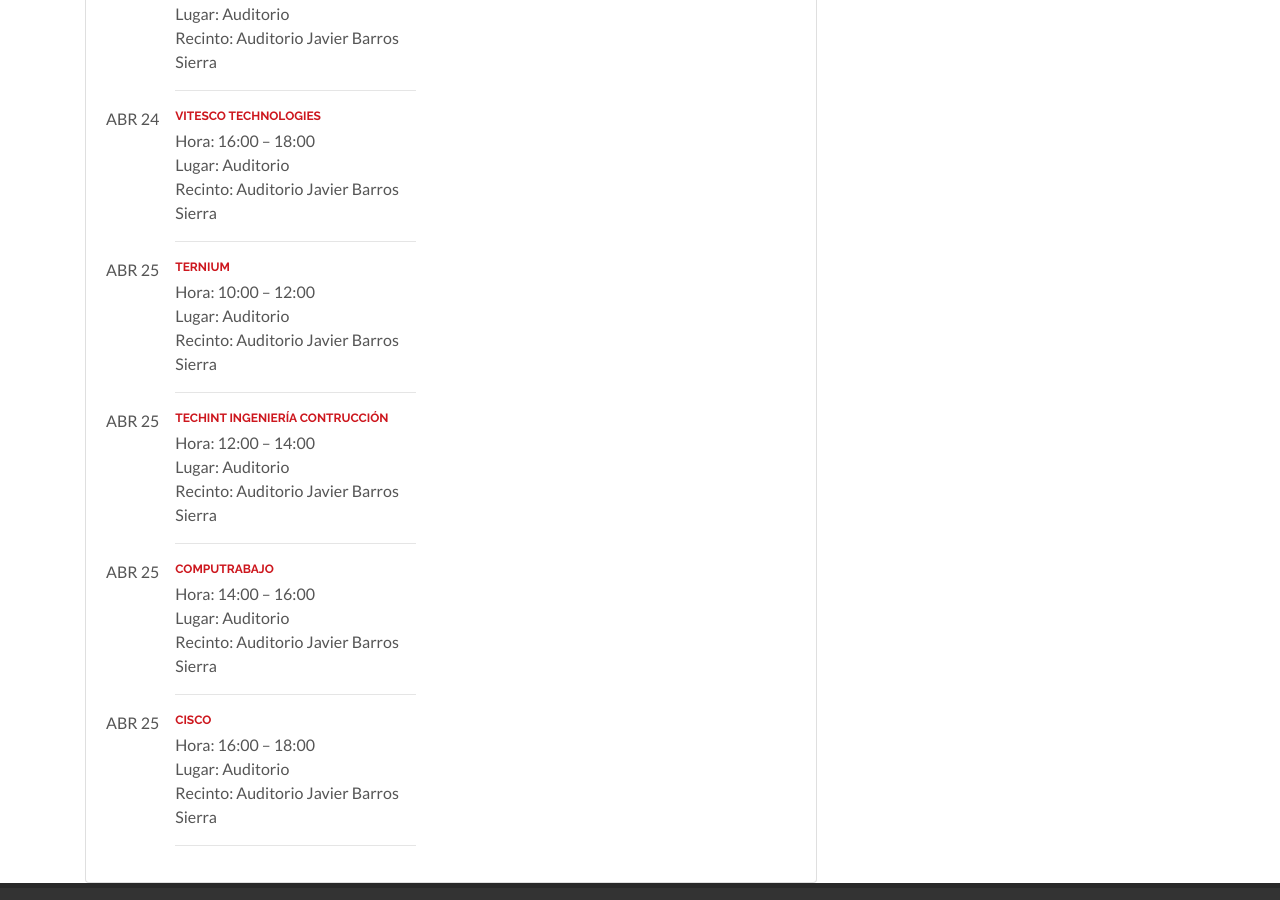
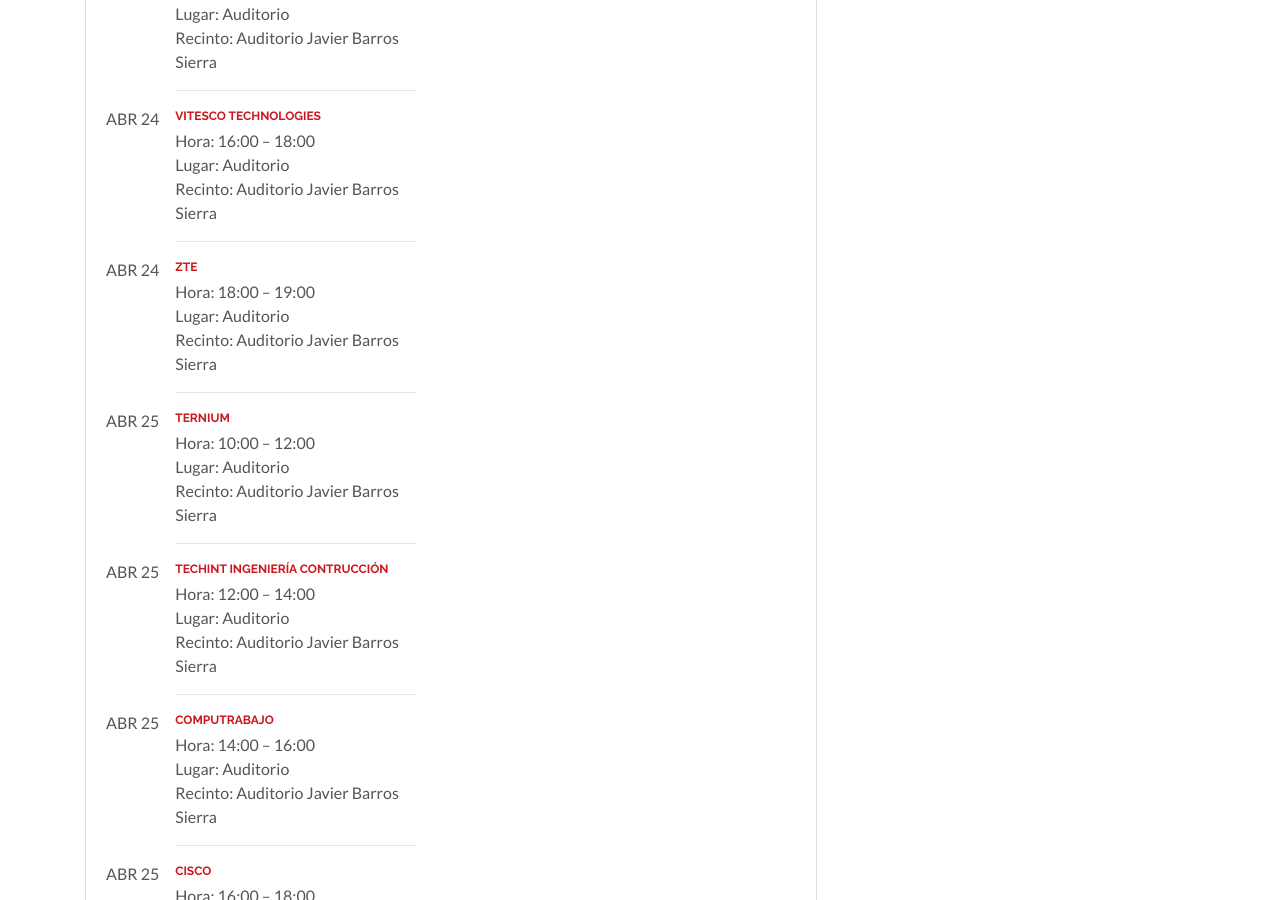
Before and after one commit to feria-empleo-facultad-ingenieria/2025, a Jekyll site: the page built from horarios.html, in a window 1280 px wide and 900 px high, scrolled down 1096 px. Built offline with Jekyll 4.4.1, drawn with Linux system fonts in a browser that asks for light colours.

Commit message:
initial commit

```diff
--- a/_data/actividades.yml
+++ b/_data/actividades.yml
@@ -28,6 +28,12 @@
   dia: 24
   nombre: VITESCO TECHNOLOGIES
   hora: 16:00 – 18:00
+  lugar: Auditorio
+  recinto: Auditorio Javier Barros Sierra
+- mes: ABR
+  dia: 24
+  nombre: ZTE
+  hora: 18:00 – 19:00
   lugar: Auditorio
   recinto: Auditorio Javier Barros Sierra
 - mes: ABR
--- a/_data/platicas.yml
+++ b/_data/platicas.yml
@@ -40,6 +40,16 @@
   conferencia_empresa: VITESCO TECHNOLOGIES
   conferencia_fecha: 24 Abril 2023
 
+- conferencista_foto: images/companies/zte.png
+  conferencista_linkedin: ZTE
+  conferencista_nombre: Platica ZTE
+  conferencia_nombre: ZTE
+  conferencia_hora: 18:00 – 19:00
+  conferencia_lugar: Auditorio Javier Barros Sierra
+  conferencia_abstract:  Conoce nuestras áreas de desarrollo y encuentra información acerca de nuestro proceso de selección.
+  conferencia_empresa: ZTE
+  conferencia_fecha: 24 Abril 2023
+
 - conferencista_foto: images/companies/ternium2.png
   conferencista_linkedin: TERNIUM
   conferencista_nombre: Platica TERNIUM
```
Also changed, not shown: 3 other files.
